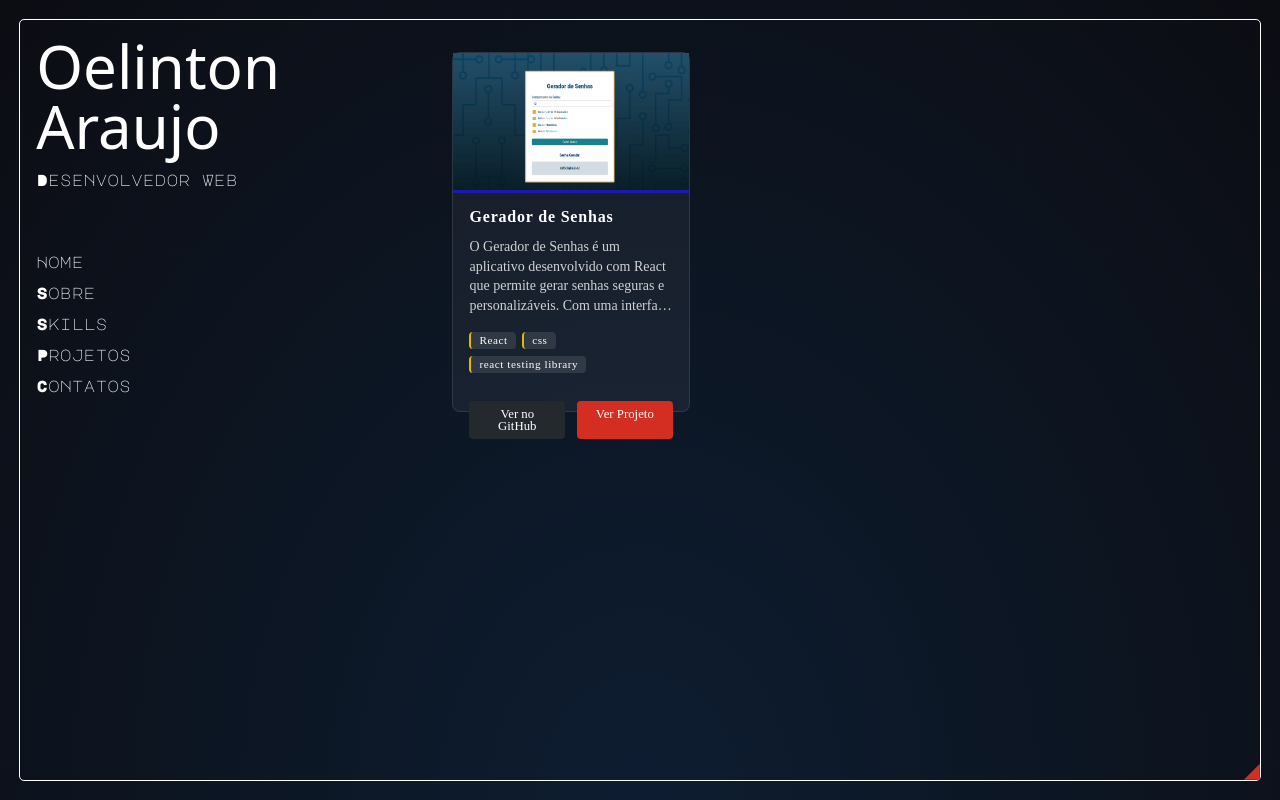
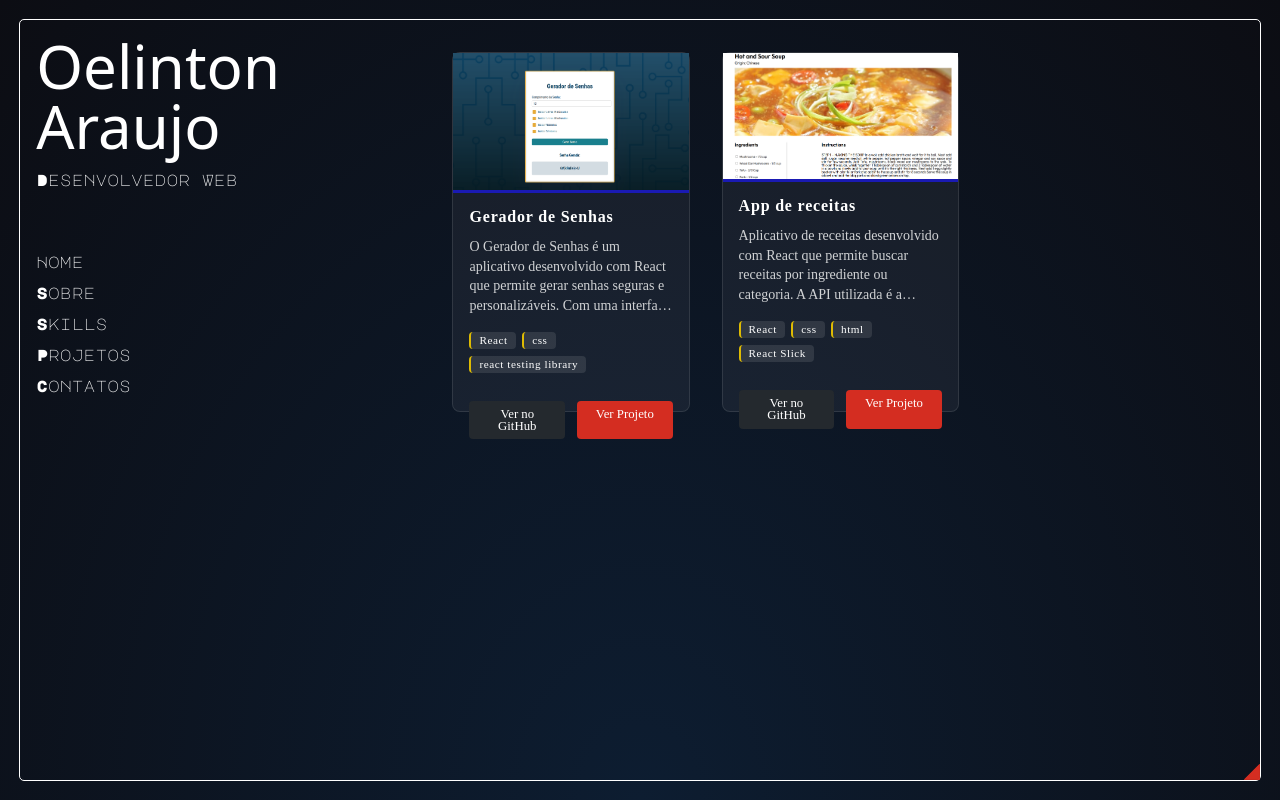
Before and after one commit to IOelinton/Portfolio, a React (Create React App) app: page /Portfolio/projects in a window 1280 px wide. Built offline with nearby package versions, Linux system fonts and the light colour scheme; a web font is replaced by a local one.

Commit message:
feat: novo projeto adicionado

```diff
--- a/src/data/projectsData.js
+++ b/src/data/projectsData.js
@@ -11,4 +11,16 @@ export const projectsData = [
     githubLink: "https://github.com/IOelinton/Gerador-de-senhas",
     liveLink: "https://ioelinton.github.io/Gerador-de-senhas/",
   },
+  {
+    id: 2,
+    title: "App de receitas",
+    shortDescription:
+      "Aplicativo de receitas que permite buscar receitas por ingrediente ou categoria.",
+    fullDescription:
+      "Aplicativo de receitas desenvolvido com React que permite buscar receitas por ingrediente ou categoria. A API utilizada é a TheMealDB, que fornece uma vasta coleção de receitas de comida internacional. O projeto inclui testes unitários para garantir a qualidade do código.",
+    technologies: ["React", "css", "html", "React Slick"],
+    image: "imgs/app-receita.png",
+    githubLink: "https://github.com/IOelinton/Gerador-de-senhas",
+    liveLink: "https://ioelinton.github.io/app-de-receitas/#/",
+  },
 ];
```
Also changed, not shown: public/imgs/app-receita.png (added).
